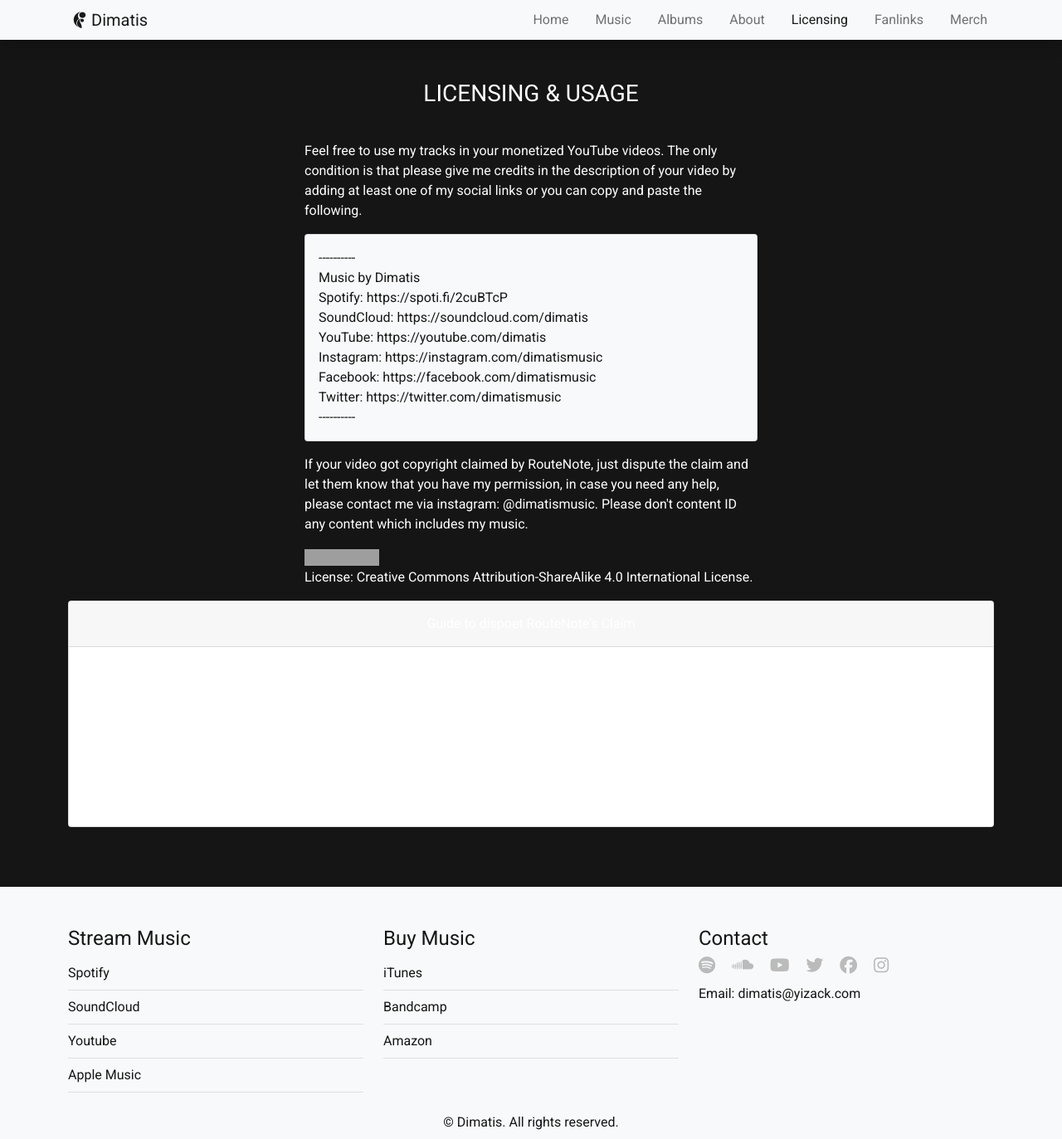
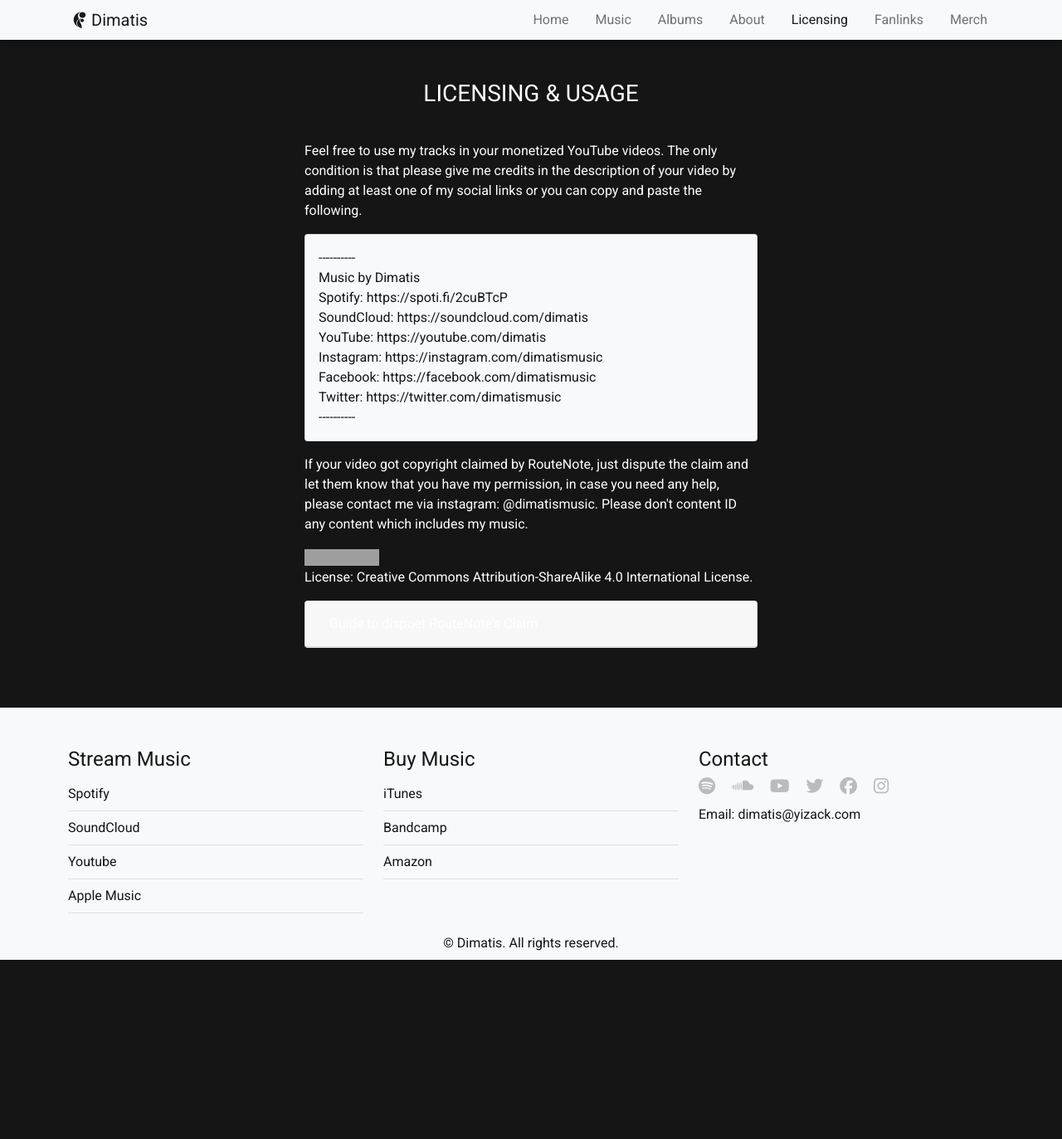
Before and after one commit to OlehBilozir/dimatis-website, a Jekyll site: the page built from licensing.md, in a window 1280 px wide and 1373 px high. Shown: the whole window at 83% size. Built offline with Jekyll 4.4.1, drawn with Linux system fonts in a browser that asks for light colours; nearby versions of some CDN libraries; grey boxes are pictures that could not be loaded.

Commit message:
Update licensing.html

```diff
--- a/_layouts/licensing.html
+++ b/_layouts/licensing.html
@@ -54,7 +54,7 @@
                 <p>If your video got copyright claimed by RouteNote, just dispute the claim and let them know that you have my permission, in case you need any help, please contact me via instagram: <a href="https://instagram.com/dimatismusic">@dimatismusic</a>. Please don't content ID any content which includes my music.</p>
                 <a rel="license" href="http://creativecommons.org/licenses/by-sa/4.0/"><img alt="Creative Commons License" style="border-width:0" src="https://i.creativecommons.org/l/by-sa/4.0/88x31.png" /></a>
                 <p>License: <a rel="license" href="http://creativecommons.org/licenses/by-sa/4.0/">Creative Commons Attribution-ShareAlike 4.0 International License</a>.</p>
-            </div>
+
                 <div id="accordion">
                   <div class="card">
                     <div class="card-header">
@@ -62,7 +62,7 @@
                         Guide to dispoet RouteNote's Claim
                       </a>
                     </div>
-                <div id="collapseOne" class="collapse show" data-bs-parent="#accordion">
+                    <div id="collapseOne" class="collapse" data-bs-parent="#accordion">
                       <div class="card-body">
                         <ol>
                           <li>Make sure you have credited me in your video description.</li>
@@ -79,6 +79,7 @@
                 </div>
             </div>
           </div>
+        </div>
       </section>
     </main>
 {% include footer.html %}
```
Lines whose indentation alone changed are shown as unchanged.
